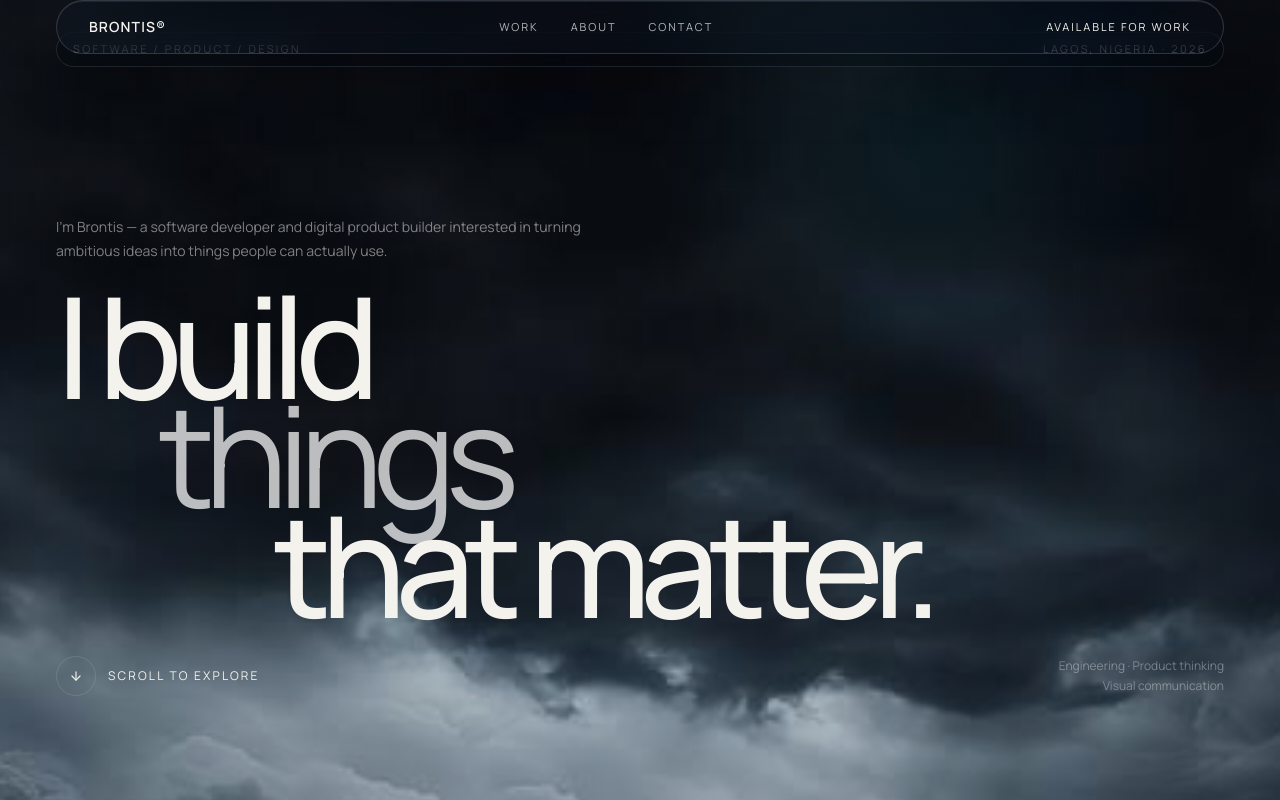
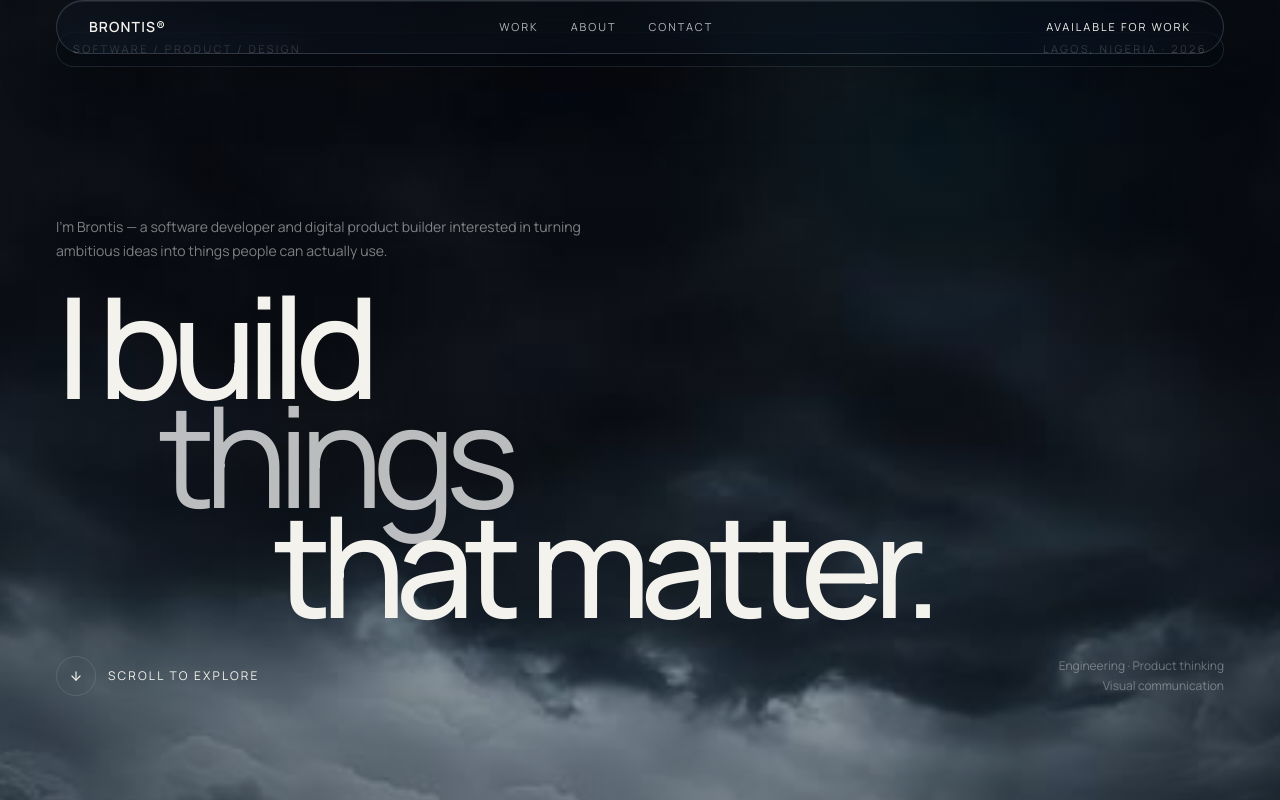
Before and after one commit to Bront888/brontis, a React (Vite) app: page / in a window 1280 px wide. Shown: the top 800 px of the page. Built offline with nearby package versions, Linux system fonts and the light colour scheme.

Commit message:
style: tune overlay for lighter cloud background

```diff
--- a/src/index.css
+++ b/src/index.css
@@ -46,7 +46,7 @@ a {
   inset: 0;
   z-index: -1;
   background-image:
-    linear-gradient(180deg, rgba(3, 7, 13, 0.04), rgba(3, 7, 13, 0.24)),
+    linear-gradient(180deg, rgba(3, 7, 13, 0.16), rgba(3, 7, 13, 0.40)),
     url("/portfolio-clouds.png");
   background-size: cover;
   background-position: center top;
@@ -59,8 +59,8 @@ a {
   position: absolute;
   inset: 0;
   background:
-    radial-gradient(circle at 72% 20%, rgba(34, 199, 242, 0.07), transparent 25%),
-    radial-gradient(circle at 50% 45%, transparent 42%, rgba(3, 7, 13, 0.22) 100%);
+    radial-gradient(circle at 72% 20%, rgba(34, 199, 242, 0.06), transparent 25%),
+    radial-gradient(circle at 50% 45%, transparent 40%, rgba(3, 7, 13, 0.30) 100%);
 }
 
 .glass {
```
